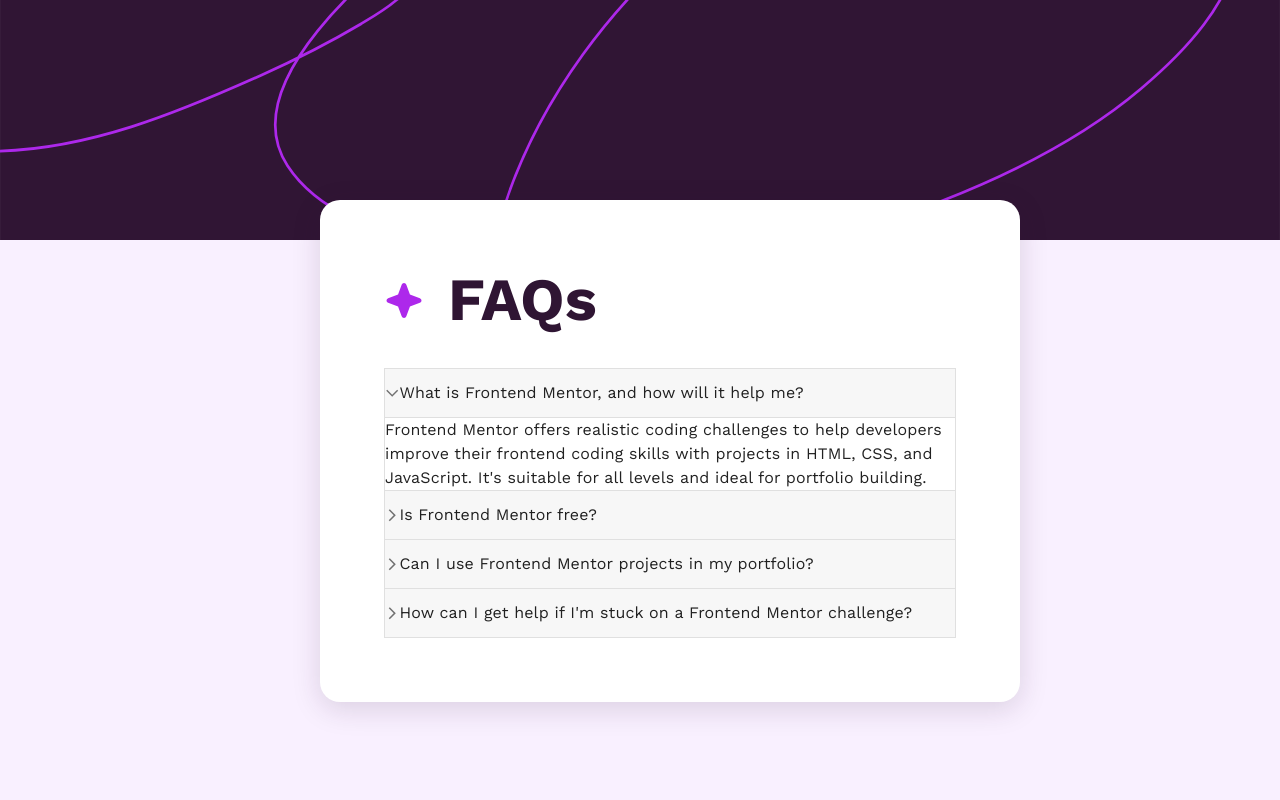
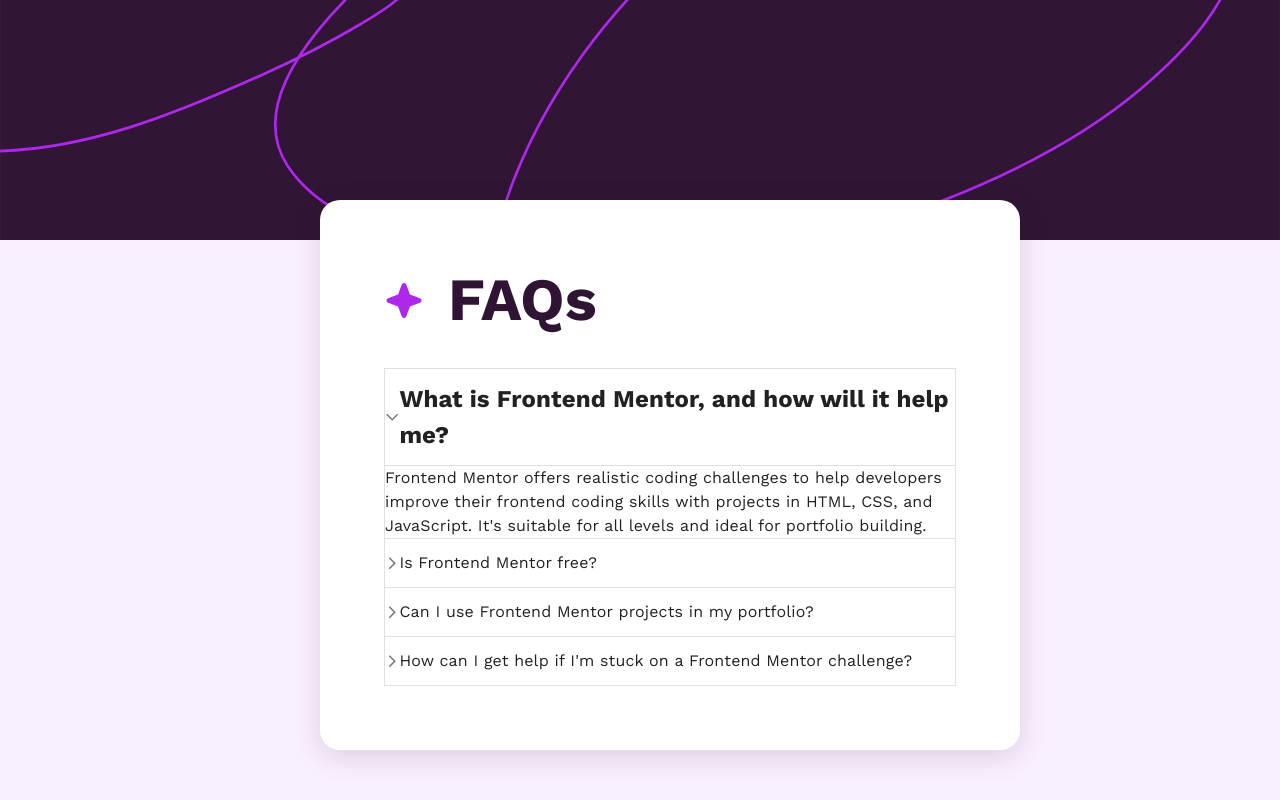
Before and after one commit to ensarokumus/fm-faq-accordion-main, a React (Vite) app: page / in a window 1280 px wide. Built offline with nearby package versions, Linux system fonts and the light colour scheme.

Commit message:
Start styling of the faqAccordion

```diff
--- a/src/components/faqAccordion.jsx
+++ b/src/components/faqAccordion.jsx
@@ -16,6 +16,7 @@
   "&::before": {
     display: "none",
   },
+  // padding: '1rem'
 }));
 
 const AccordionSummary = styled((props) => (
@@ -24,10 +25,10 @@
     {...props}
   />
 ))(({ theme }) => ({
-  backgroundColor:
-    theme.palette.mode === "dark"
-      ? "rgba(255, 255, 255, .05)"
-      : "rgba(0, 0, 0, .03)",
+  // backgroundColor:
+  //   theme.palette.mode === "dark"
+  //     ? "rgba(255, 255, 255, .05)"
+  //     : "rgba(0, 0, 0, .03)",
   flexDirection: "row-reverse",
   "& .MuiAccordionSummary-expandIconWrapper.Mui-expanded": {
     transform: "rotate(90deg)",
@@ -56,7 +57,7 @@
         onChange={handleChange("panel1")}
       >
         <AccordionSummary aria-controls="panel1d-content" id="panel1d-header">
-          <Typography>
+          <Typography variant="h7" component='h2'>
             What is Frontend Mentor, and how will it help me?
           </Typography>
         </AccordionSummary>
```
